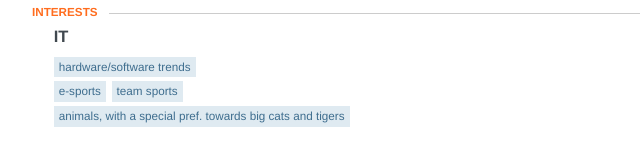
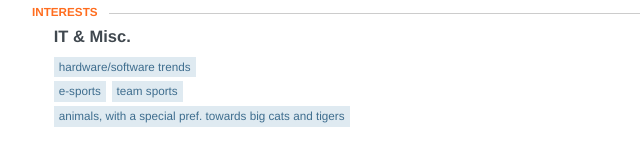
Before and after one commit to neil-dot-ca/neil-dot-ca.github.io, a plain HTML site: page index.html in a window 1280 px wide. Shown: the part 1917-2082 px from the top of the page, 198-838 px from the left. Drawn offline with Linux system fonts and the light colour scheme.

```diff
--- a/index.html
+++ b/index.html
@@ -1324,7 +1324,7 @@
 <section id="interests">
 <div class="item">
 <h3 class="name">
-IT
+IT & Misc.
 </h3>
 <ul class="keywords">
 <li>Hardware/Software Trends</li>
```
